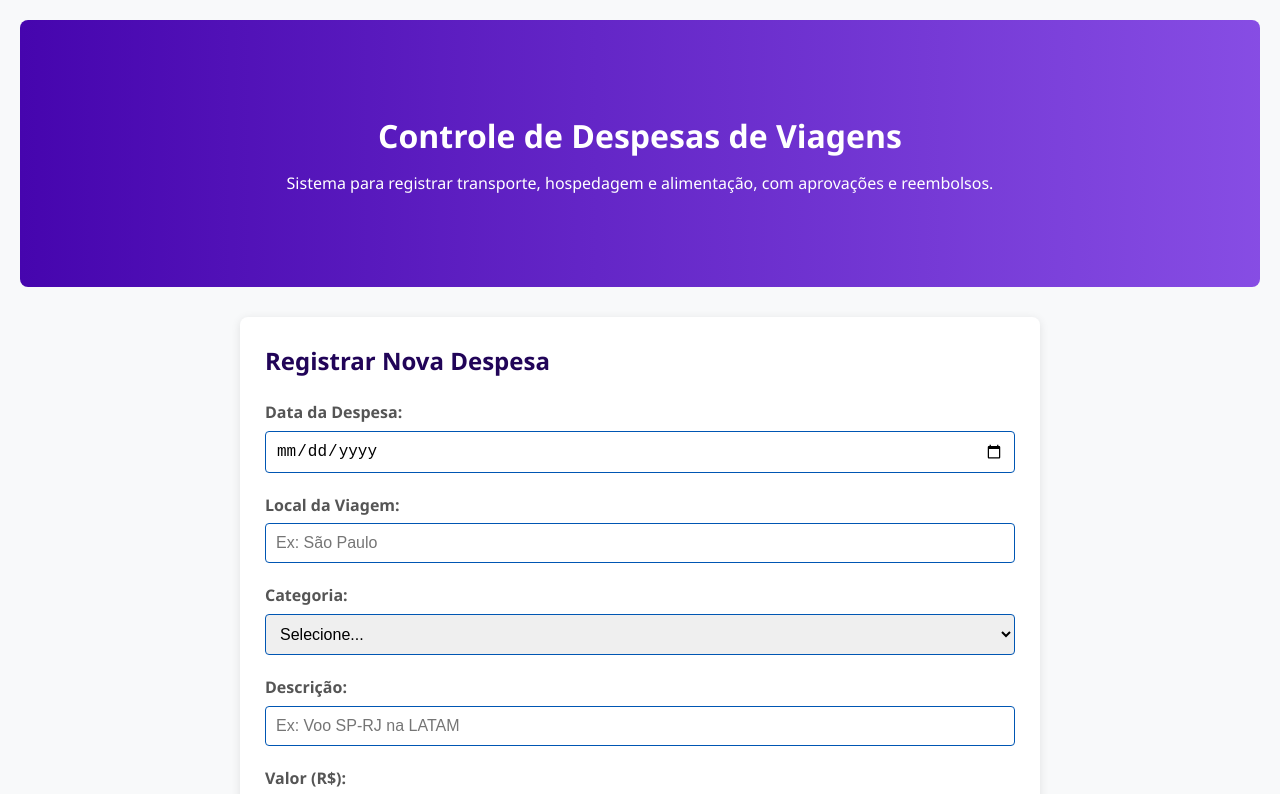
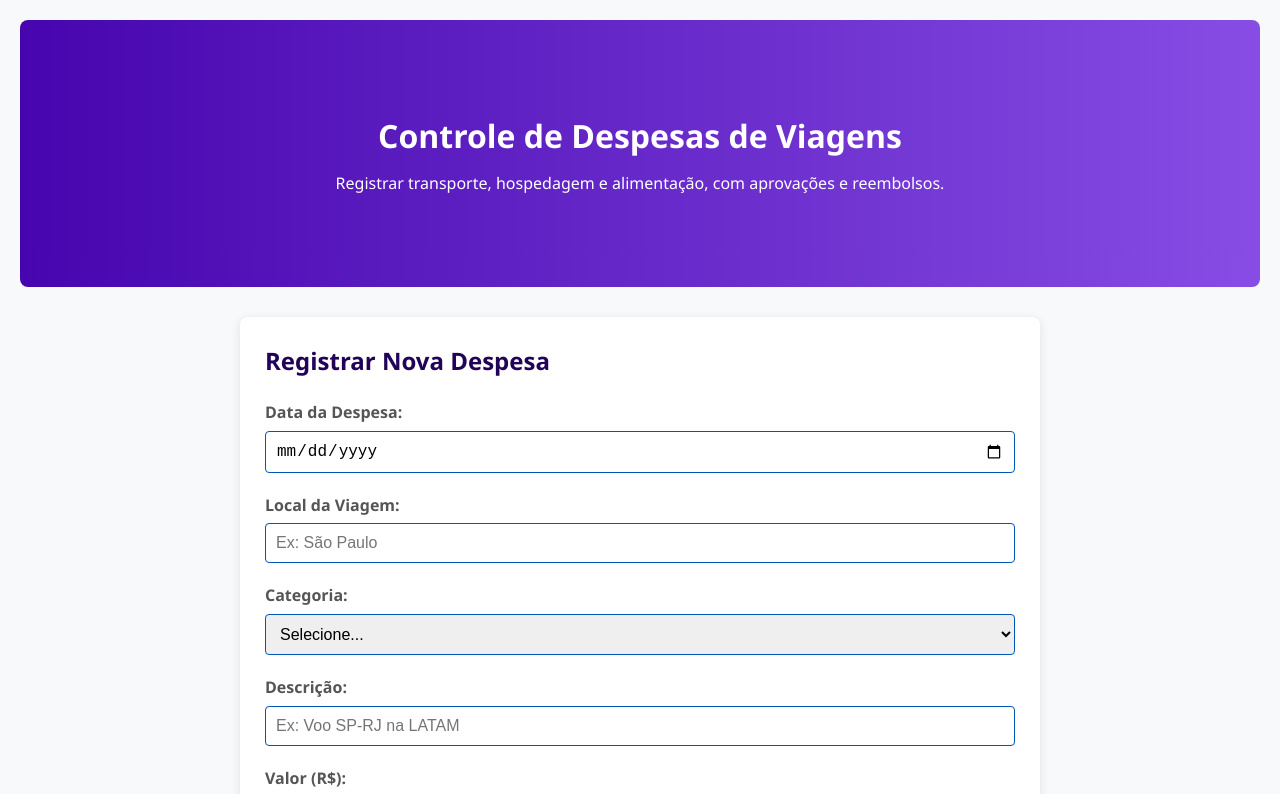
Before and after one commit to madu-collab/trabalho-av2, a plain HTML site: page index.html in a window 1280 px wide. Shown: the top 794 px of the page. Drawn offline with Linux system fonts and the light colour scheme.

Commit message:
Simplify description in index.html

```diff
--- a/index.html
+++ b/index.html
@@ -9,7 +9,7 @@
 <body>
     <header>
         <h1>Controle de Despesas de Viagens</h1>
-        <p>Sistema para registrar transporte, hospedagem e alimentação, com aprovações e reembolsos.</p>
+        <p>Registrar transporte, hospedagem e alimentação, com aprovações e reembolsos.</p>
     </header>
 
     <main>
```
